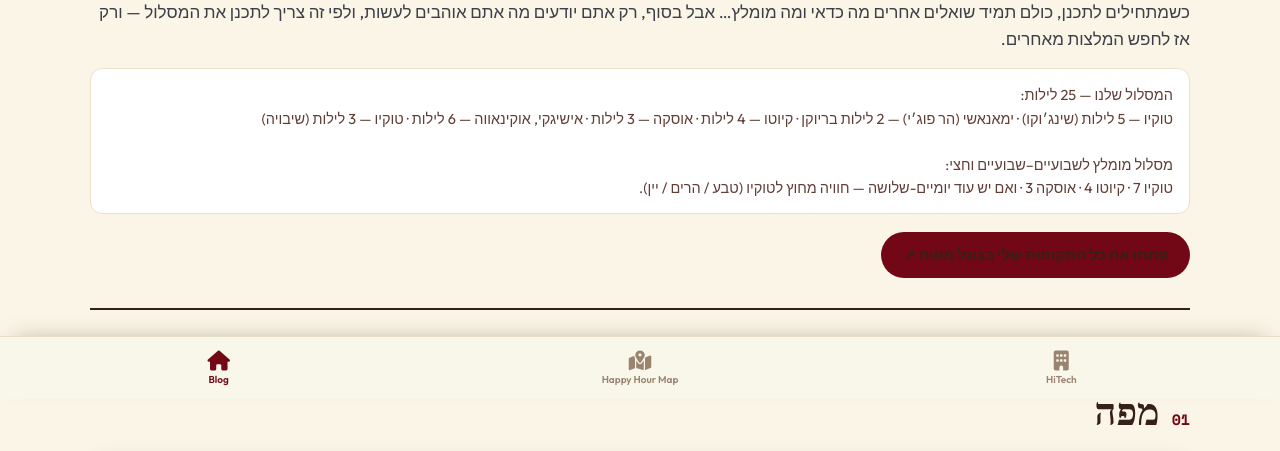
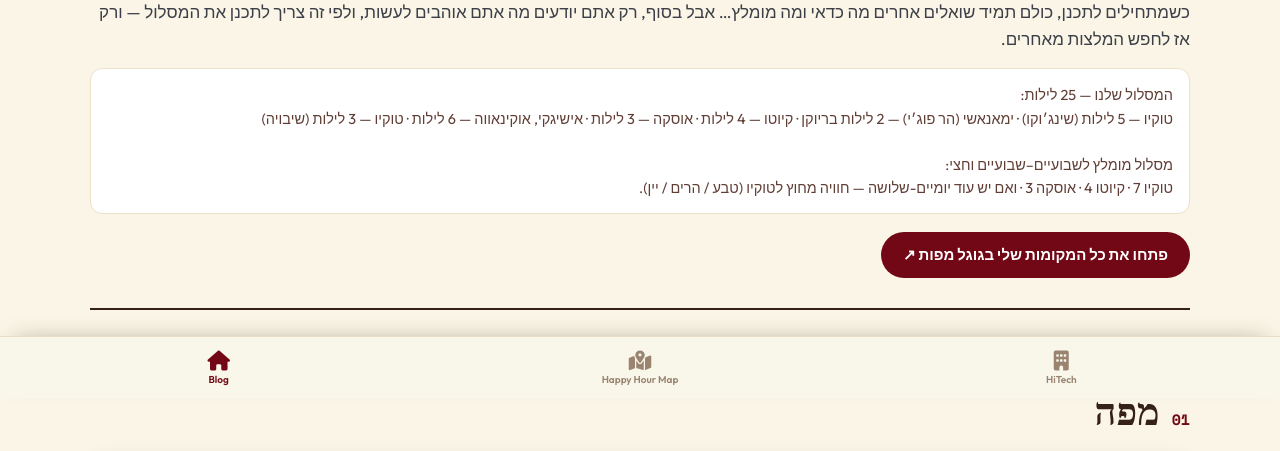
Before and after one commit to michaelkosoy/ofoodiez-map, a Flask app: page /blog/japan in a window 1280 px wide. Shown: the part 401-852 px from the top of the page. Run offline with Flask 3, Linux system fonts and the light colour scheme; the visitor is signed in with stand-in values (Sample User, id 1); tables that the repository leaves empty hold one stand-in row (values such as "Sample post"); some web fonts are replaced.

Commit message:
feat(hitech, japan): swap header elements, add history-back navigation, fix CTA contrast, and redirect Japan maps card

```diff
--- a/app/templates/blog_japan.html
+++ b/app/templates/blog_japan.html
@@ -69,7 +69,7 @@
       <h1 class="ofz-title">{{ c.page_title }}</h1>
       <p class="ofz-intro">{{ c.intro_body | replace('\n', '<br>') | safe }}</p>
       <div class="ofz-route">{{ c.intro_route | replace('\n', '<br>') | safe }}</div>
-      <a class="ofz-listbtn" id="ofz-listcta" href="#" target="_blank" rel="noopener">פתחו את כל המקומות שלי בגוגל מפות
+      <a class="ofz-listbtn" id="ofz-listcta" href="https://www.google.com/maps/@/data=!3m1!4b1!4m2!11m1!2sNcLlKeOBS1WnlvweSIahcQ?g_ep=CAISEjI2LjIwLjQuOTEzODcwMjQ0MBgAILffASpJLDk0Mjk3Njk5LDk0MjMxMTg8LDk0MjgwNTY4LDQ3MDcxNzA0LDk0MjE4NjQxLDk0MjgyMTM0LDEwMDc5OTg3Nyw5NDI4Njg2OUICSUw%3D" target="_blank" rel="noopener">פתחו את כל המקומות שלי בגוגל מפות
         ↗</a>
     </header>
 
@@ -1402,14 +1402,14 @@
       padding: 14px 16px;
     }
 
-    .ofz-listbtn {
+    #ofz-guide .ofz-listbtn {
       display: inline-block;
       margin-top: 18px;
       font-weight: 700;
       font-size: 15px;
       text-decoration: none;
       background: var(--verm);
-      color: #fff;
+      color: #ffffff;
       border-radius: 999px;
       padding: 11px 22px;
     }
--- a/app/templates/hitech.html
+++ b/app/templates/hitech.html
@@ -4,9 +4,8 @@
     {% include 'components/analytics.html' %}
     <meta charset="UTF-8">
     <meta name="viewport" content="width=device-width, initial-scale=1.0, maximum-scale=1.0, user-scalable=no">
-    <title>OfTech — Exclusive Foodiez Community</title>
+    <title>Ofoodiez - tech foodiez community</title>
     <meta name="description" content="An exclusive community for food-loving entrepreneurs, business leaders, and builders.">
-    <meta name="robots" content="noindex">
 
     <!-- PWA & Icons -->
     <link rel="icon" href="{{ url_for('static', filename='img/logo.png') }}">
@@ -29,8 +28,8 @@
 
         <!-- Top bar -->
         <header class="hitech-topbar">
+            <a href="/" onclick="if(document.referrer && document.referrer.includes(window.location.host)){history.back();return false;}" class="hitech-topbar-back">← Back</a>
             <span class="hitech-wordmark">Ofoodiez</span>
-            <a href="/" class="hitech-topbar-back">← Back</a>
         </header>
 
         <!-- Hero -->
--- a/data.py
+++ b/data.py
@@ -25,7 +25,7 @@ data = {
             "country": "Japan",
             "flag": "🇯🇵",
             "cities": "Tokyo, Kyoto, Osaka, Okinawa",
-            "map_link": "https://www.google.com/maps/@/data=!3m1!4b1!4m2!11m1!2sNcLlKeOBS1WnlvweSIahcQ?g_ep=CAISEjI2LjIwLjQuOTEzODcwMjQ0MBgAILffASpJLDk0Mjk3Njk5LDk0MjMxMTg8LDk0MjgwNTY4LDQ3MDcxNzA0LDk0MjE4NjQxLDk0MjgyMTM0LDEwMDc5OTg3Nyw5NDI4Njg2OUICSUw%3D",
+            "map_link": "/blog/japan",
             "blog_link": "/blog/japan"
         },
         {
```
